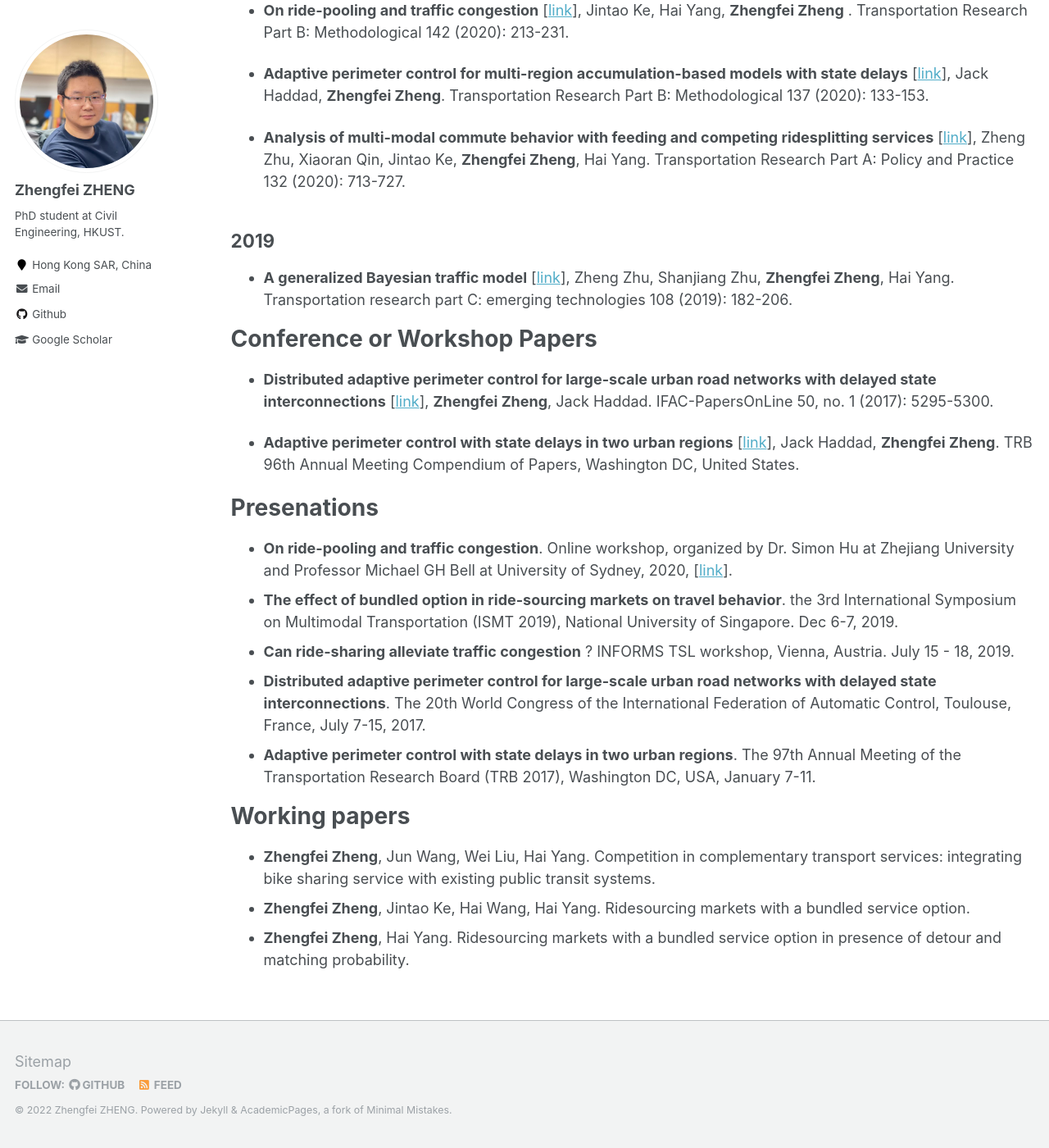
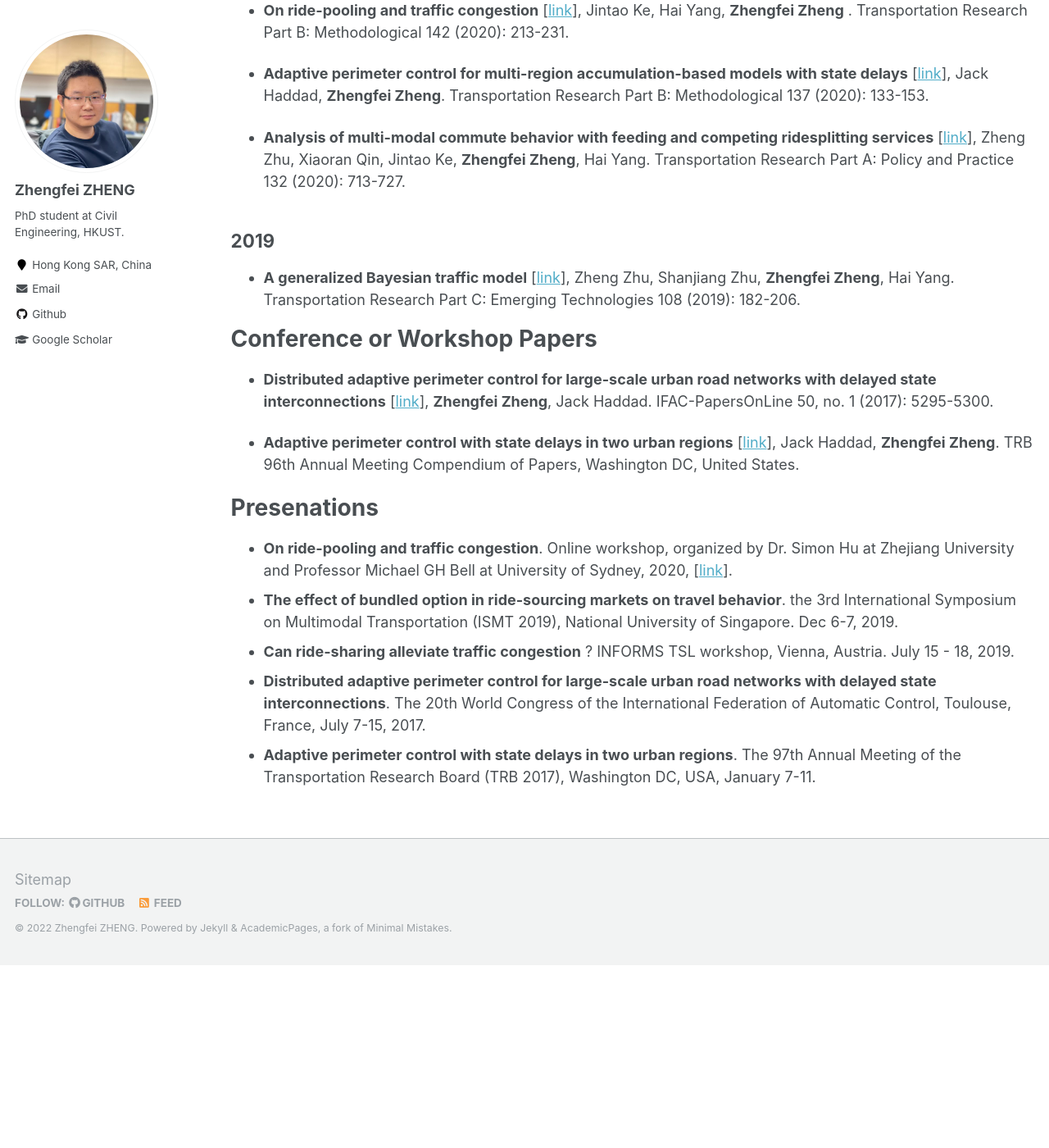
Before and after one commit to zf-z/zf-z.github.io, a Jekyll site: the page built from _pages/publications.md, in a window 1280 px wide and 1400 px high, scrolled down 692 px. Shown: the whole window at 82% size. Built offline with Jekyll 4.4.1, drawn with Linux system fonts in a browser that asks for light colours; after the commit the page ends 1869 px from its top, so only the background shows below that; some of the changed text lies outside the part shown.

Commit message:
Update publications.md

```diff
--- a/_pages/publications.md
+++ b/_pages/publications.md
@@ -25,7 +25,7 @@ You can also find my papers in [my Google Scholar](https://scholar.google.com/ci
 * **Analysis of multi-modal commute behavior with feeding and competing ridesplitting services** \[[link](https://www.sciencedirect.com/science/article/pii/S0965856419307104)\], Zheng Zhu, Xiaoran Qin, Jintao Ke, **Zhengfei Zheng**, Hai Yang. Transportation Research Part A: Policy and Practice 132 (2020): 713-727. <br>
 
 ## 2019
-* **A generalized Bayesian traffic model** \[[link](https://www.sciencedirect.com/science/article/pii/S0968090X18318199)\], Zheng Zhu, Shanjiang Zhu, **Zhengfei Zheng**, Hai Yang. Transportation research part C: emerging technologies 108 (2019): 182-206. <br>
+* **A generalized Bayesian traffic model** \[[link](https://www.sciencedirect.com/science/article/pii/S0968090X18318199)\], Zheng Zhu, Shanjiang Zhu, **Zhengfei Zheng**, Hai Yang. Transportation Research Part C: Emerging Technologies 108 (2019): 182-206. <br>
 
 
 # Conference or Workshop Papers
@@ -40,7 +40,7 @@ You can also find my papers in [my Google Scholar](https://scholar.google.com/ci
 - **Distributed adaptive perimeter control for large-scale urban road networks with delayed state interconnections**. The 20th World Congress of the International Federation of Automatic Control, Toulouse, France, July 7-15, 2017.
 - **Adaptive perimeter control with state delays in two urban regions**. The 97th Annual Meeting of the Transportation Research Board (TRB 2017), Washington DC, USA, January 7-11.
 
-# Working papers
+<!-- # Working papers
 -	**Zhengfei Zheng**, Jun Wang, Wei Liu, Hai Yang. Competition in complementary transport services: integrating bike sharing service with existing public transit systems. <br>
 -	**Zhengfei Zheng**, Jintao Ke, Hai Wang, Hai Yang. Ridesourcing markets with a bundled service option. <br>
--	**Zhengfei Zheng**, Hai Yang. Ridesourcing markets with a bundled service option in presence of detour and matching probability. <br>
+-	**Zhengfei Zheng**, Hai Yang. Ridesourcing markets with a bundled service option in presence of detour and matching probability. <br> -->
```
Also changed, not shown: other parts of _pages/publications.md (+1 -1 lines).
